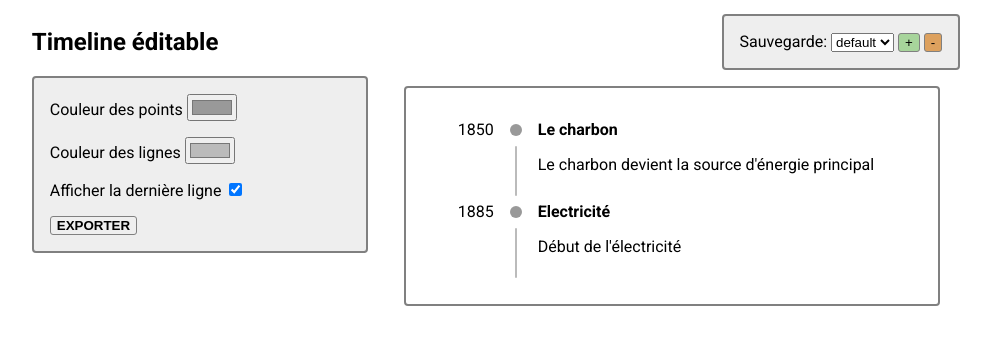
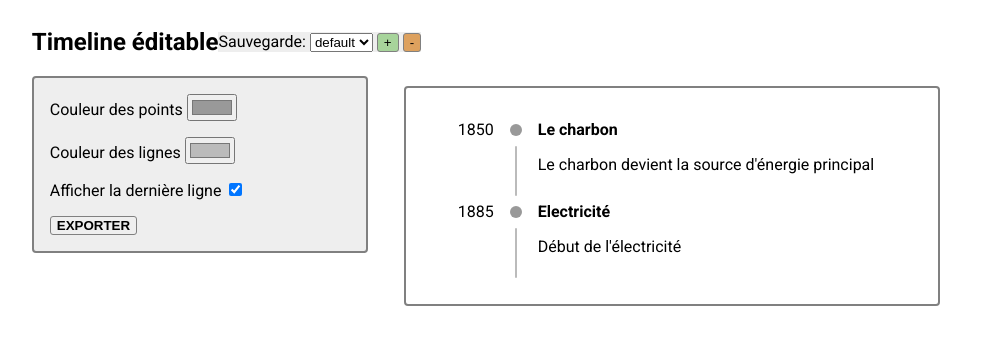
Before and after one commit to peufo/timeline, a SvelteKit app: page / in a window 1280 px wide. Shown: the top 344 px of the page, without its empty margins (144-1135 px from the left). Built offline with nearby package versions, Linux system fonts and the light colour scheme.

Commit message:
Separe component Save

```diff
--- /dev/null
+++ b/src/lib/Save.svelte
@@ -0,0 +1,58 @@
+<script lang="ts">
+  import { browser } from '$app/environment'
+
+  import '$lib/assets/index.css'
+
+  import { item, itemKey, defaultStoreItem } from '$lib/store'
+
+  let itemKeys = Object.keys(browser ? localStorage : {})
+    .filter((k) => k.startsWith('item-'))
+    .map((key) => key.replace('item-', ''))
+
+  function handleAddSave() {
+    const defaultKey = `save-${itemKeys.length}`
+    const key = prompt('Nom de la sauvegarde', defaultKey) || defaultKey
+    $itemKey = key
+    itemKeys = [...itemKeys, key]
+  }
+
+  function handleRemove() {
+    if (!confirm('Ètes-vous sûr ?')) return
+    if ($itemKey === 'default') {
+      $item = JSON.parse(JSON.stringify(defaultStoreItem))
+      return
+    }
+    const index = itemKeys.indexOf($itemKey)
+    itemKeys = [...itemKeys.slice(0, index), ...itemKeys.slice(index + 1)]
+    localStorage.removeItem(`item-${$itemKey}`)
+    $itemKey = 'default'
+  }
+</script>
+
+<div class="save">
+  <label title="Sélectioner une sauvegarde">
+    Sauvegarde:
+    <select bind:value={$itemKey}>
+      {#each itemKeys as key}
+        <option value={key}>{key}</option>
+      {/each}
+    </select>
+  </label>
+
+  <button class="add" title="Ajouter une sauvegarde" on:click={handleAddSave}>
+    +
+  </button>
+  <button
+    class="remove"
+    title="Supprimer une sauvegarde"
+    on:click={handleRemove}
+  >
+    -
+  </button>
+</div>
+
+<style lang="scss">
+  .save {
+    background-color: #eee;
+  }
+</style>
--- a/src/routes/+page.svelte
+++ b/src/routes/+page.svelte
@@ -1,35 +1,10 @@
 <script lang="ts">
-  import { browser } from '$app/environment'
-
+  import TimeLineEditable from '$lib/TimeLineEditable.svelte'
+  import { item } from '$lib/store'
+  import Save from '$lib/Save.svelte'
   import '$lib/assets/index.css'
 
-  import TimeLineEditable from '$lib/TimeLineEditable.svelte'
-  import { item, itemKey, defaultStoreItem } from '$lib/store'
-
   let timelineElement: HTMLDivElement
-
-  let itemKeys = Object.keys(browser ? localStorage : {})
-    .filter((k) => k.startsWith('item-'))
-    .map((key) => key.replace('item-', ''))
-
-  function handleAddSave() {
-    const defaultKey = `save-${itemKeys.length}`
-    const key = prompt('Nom de la sauvegarde', defaultKey) || defaultKey
-    $itemKey = key
-    itemKeys = [...itemKeys, key]
-  }
-
-  function handleRemove() {
-    if (!confirm('Ètes-vous sûr ?')) return
-    if ($itemKey === 'default') {
-      $item = JSON.parse(JSON.stringify(defaultStoreItem))
-      return
-    }
-    const index = itemKeys.indexOf($itemKey)
-    itemKeys = [...itemKeys.slice(0, index), ...itemKeys.slice(index + 1)]
-    localStorage.removeItem(`item-${$itemKey}`)
-    $itemKey = 'default'
-  }
 
   async function handleExport() {
     const printJS = (await import('print-js')).default
@@ -45,31 +20,7 @@
 <div class="wrapper">
   <header>
     <h2>Timeline éditable</h2>
-    <div class="save">
-      <label title="Sélectioner une sauvegarde">
-        Sauvegarde:
-        <select bind:value={$itemKey}>
-          {#each itemKeys as key}
-            <option value={key}>{key}</option>
-          {/each}
-        </select>
-      </label>
-
-      <button
-        class="add"
-        title="Ajouter une sauvegarde"
-        on:click={handleAddSave}
-      >
-        +
-      </button>
-      <button
-        class="remove"
-        title="Supprimer une sauvegarde"
-        on:click={handleRemove}
-      >
-        -
-      </button>
-    </div>
+    <Save />
   </header>
 
   <main>
@@ -117,9 +68,6 @@
   header {
     display: flex;
     align-items: center;
-    & > .save {
-      margin-left: auto;
-    }
   }
 
   main {
@@ -128,8 +76,7 @@
     gap: 1em;
   }
 
-  main > div,
-  .save {
+  main > div {
     border: 2px solid grey;
     border-radius: 4px;
     padding: 1em;
@@ -148,7 +95,6 @@
     gap: 1em;
     min-width: 300px;
   }
-  .save,
   .control {
     background-color: #eee;
   }
@@ -157,11 +103,4 @@
     border: 1px grey solid;
     border-radius: 3px;
   }
-
-  .add {
-    background: #a7d49b;
-  }
-  .remove {
-    background: #dda15e;
-  }
 </style>
```
